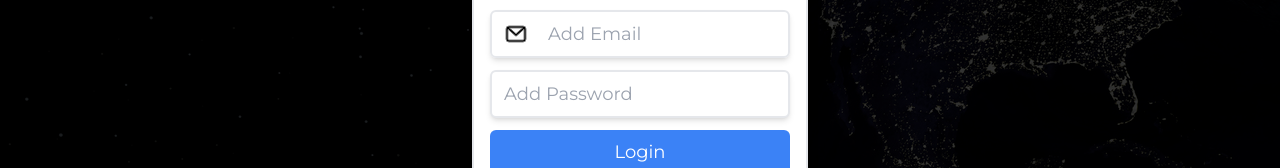
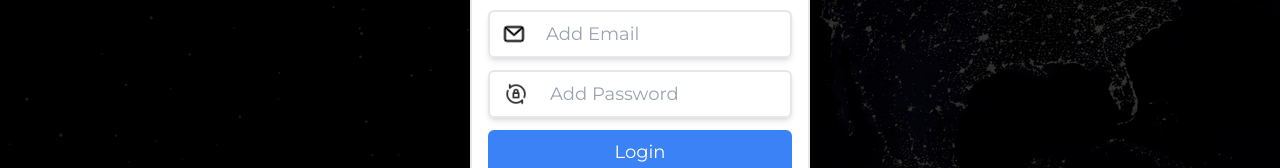
Before and after one commit to subhadipbhowmik/bio-branch, a Next.js app in the folder site/: page /login in a window 1280 px wide. Shown: the part 388-556 px from the top of the page. Built offline with nearby package versions, Linux system fonts and the light colour scheme.

Commit message:
Added password icon

```diff
--- a/site/pages/login.js
+++ b/site/pages/login.js
@@ -48,7 +48,10 @@ const Login = () => {
                 <img className='w-6 mr-2' src="/svg/email.svg" alt="" />
                 <input className='px-3 rounded-md focus:outline-none' placeholder='Add Email' type="email" value={email} onChange={(e) => setEmail(e.target.value)}/>
               </span>
-              <input className='shadow-md border-2 px-3 py-2 rounded-md focus:outline-none' placeholder='Add Password' type="password" required  value={password} onChange={(e) => setPassword(e.target.value)}/>
+              <span className='flex items-center shadow-md border-2 px-3 py-2 rounded-md focus:outline-none'>
+                <img className='w-7 mr-2' src="/svg/password.png" alt="" />
+                <input className='px-3 rounded-md focus:outline-none' placeholder='Add Password' type="password" value={password} onChange={(e) => setPassword(e.target.value)} required/>
+              </span>
 
               <input type='submit' value='Login' className='bg-blue-500 text-white px-3 py-2 rounded-md' />
             </form>
```
Also changed, not shown: site/public/svg/password.png (added).
